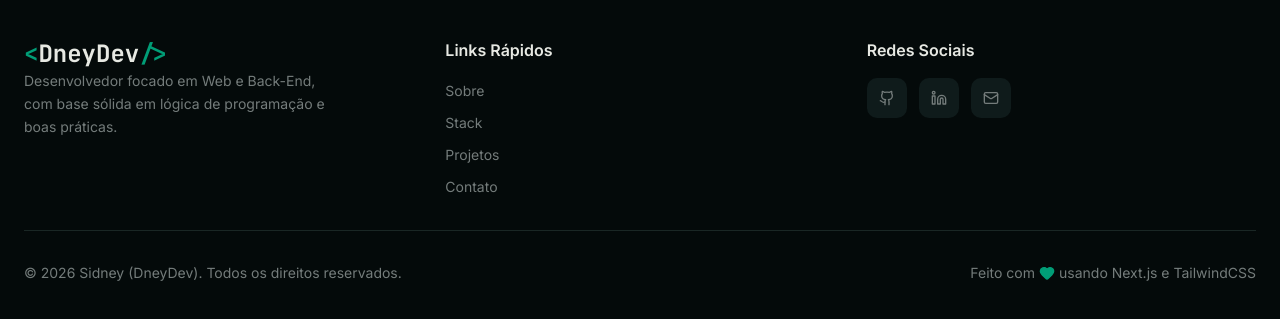
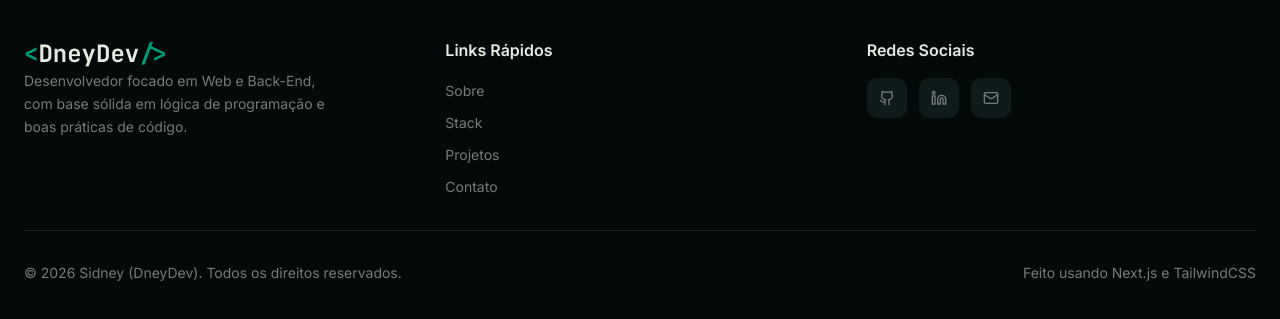
Before and after one commit to DneyDev/portfolio, a Next.js app: page / in a window 1280 px wide. Shown: the part 4718-5037 px from the top of the page. Built offline with nearby package versions, Linux system fonts and the light colour scheme.

Commit message:
footer elements fix

```diff
--- a/components/portfolio/footer.tsx
+++ b/components/portfolio/footer.tsx
@@ -35,7 +35,7 @@ export function Footer() {
             </a>
             <p className="text-muted-foreground text-sm leading-relaxed max-w-xs">
               Desenvolvedor focado em Web e Back-End, com base sólida em lógica
-              de programação e boas práticas.
+              de programação e boas práticas de código.
             </p>
           </div>
 
@@ -82,8 +82,7 @@ export function Footer() {
             &copy; {currentYear} Sidney (DneyDev). Todos os direitos reservados.
           </p>
           <p className="text-muted-foreground text-xs sm:text-sm flex items-center gap-1">
-            Feito com{" "}
-            <Heart className="w-3 h-3 sm:w-4 sm:h-4 text-primary fill-primary" /> usando
+            Feito{" "}usando
             Next.js e TailwindCSS
           </p>
         </div>
```
